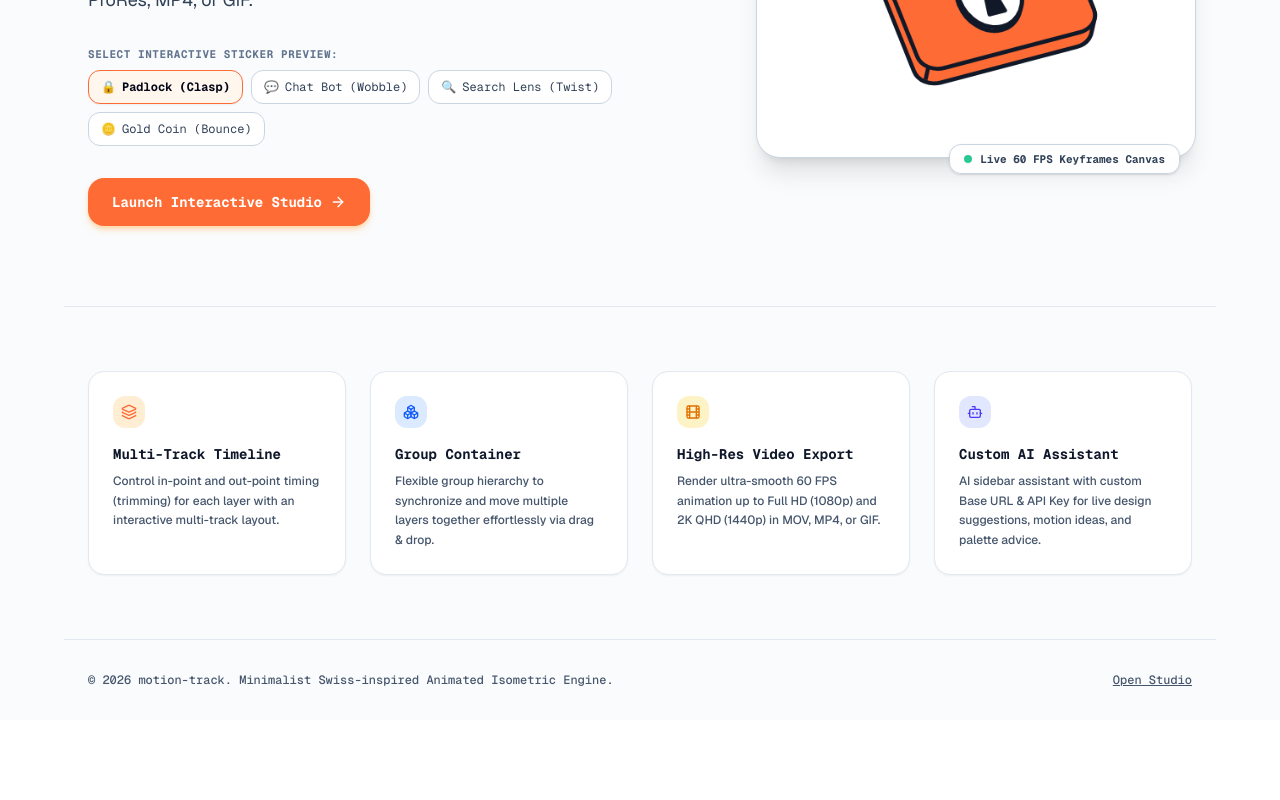
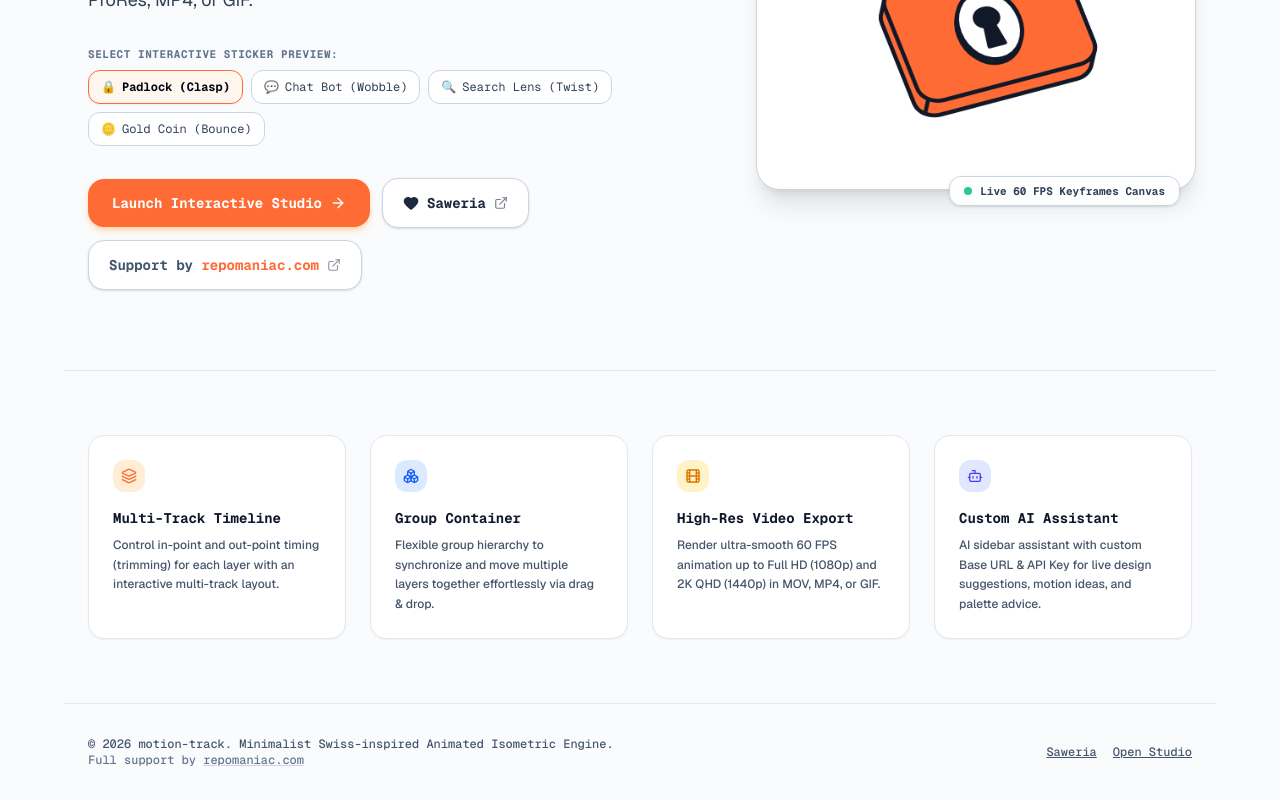
Before and after one commit to zayyid123/motion-track, a Next.js app: page / in a window 1280 px wide. Shown: the part 494-1294 px from the top of the page. Before the commit the page ends 1214 px from the top, so only its background shows below. Built offline with nearby package versions, Linux system fonts and the light colour scheme; no server answers.

Commit message:
feat: add support and donation links to landing page CTA and footer

```diff
--- a/src/components/landing/LandingView.tsx
+++ b/src/components/landing/LandingView.tsx
@@ -9,6 +9,8 @@ import {
   Film,
   Bot,
   Boxes,
+  Heart,
+  ExternalLink,
 } from 'lucide-react';
 import { draw } from '@/lib/funIsometric/fun';
 import { padlock, chat, search, coins } from '@/lib/funIsometric/icons';
@@ -21,6 +23,11 @@ const STICKER_MAP = {
   search,
   coins,
 } as const;
+
+/** Backing the project also puts your tool request on the roadmap. */
+const SAWERIA_URL = 'https://saweria.co/zayyid123';
+/** Infrastructure and ongoing support. */
+const SUPPORT_PARTNER_URL = 'https://repomaniac.com';
 
 type PreviewId = keyof typeof STICKER_MAP;
 
@@ -139,7 +146,7 @@ export const LandingView: React.FC<LandingViewProps> = ({ onOpenStudio }) => {
               </div>
             </div>
 
-            {/* Primary CTA */}
+            {/* Primary CTA + support */}
             <div className="pt-2 flex flex-wrap items-center gap-3">
               <button
                 onClick={onOpenStudio}
@@ -148,6 +155,31 @@ export const LandingView: React.FC<LandingViewProps> = ({ onOpenStudio }) => {
                 <span>Launch Interactive Studio</span>
                 <ArrowRight className="w-4 h-4" />
               </button>
+
+              <a
+                href={SAWERIA_URL}
+                target="_blank"
+                rel="noopener noreferrer"
+                title="Support the project and request new tools on Saweria"
+                className="flex items-center gap-2 px-5 py-3.5 rounded-2xl bg-white border border-slate-300 hover:border-[#ff6b35] hover:text-[#ff6b35] text-slate-800 font-mono text-sm font-bold transition shadow-sm"
+              >
+                <Heart className="w-4 h-4" fill="currentColor" />
+                <span>Saweria</span>
+                <ExternalLink className="w-3.5 h-3.5 opacity-60" />
+              </a>
+
+              <a
+                href={SUPPORT_PARTNER_URL}
+                target="_blank"
+                rel="noopener noreferrer"
+                title="Full support by repomaniac.com"
+                className="flex items-center gap-2 px-5 py-3.5 rounded-2xl bg-white border border-slate-300 hover:border-slate-400 text-slate-600 font-mono text-sm font-bold transition shadow-sm"
+              >
+                <span>
+                  Support by <span className="text-[#ff6b35]">repomaniac.com</span>
+                </span>
+                <ExternalLink className="w-3.5 h-3.5 opacity-60" />
+              </a>
             </div>
           </div>
 
@@ -222,10 +254,30 @@ export const LandingView: React.FC<LandingViewProps> = ({ onOpenStudio }) => {
 
       {/* Footer */}
       <footer className="max-w-6xl mx-auto px-6 py-8 border-t border-slate-200 flex flex-col sm:flex-row items-center justify-between text-xs font-mono text-slate-600 font-medium gap-4">
-        <div>
+        <div className="text-center sm:text-left">
           © 2026 motion-track. Minimalist Swiss-inspired Animated Isometric Engine.
+          <br />
+          <span className="text-slate-500">
+            Full support by{' '}
+            <a
+              href={SUPPORT_PARTNER_URL}
+              target="_blank"
+              rel="noopener noreferrer"
+              className="underline decoration-slate-300 hover:text-[#ff6b35] hover:decoration-[#ff6b35] transition"
+            >
+              repomaniac.com
+            </a>
+          </span>
         </div>
         <div className="flex items-center gap-4">
+          <a
+            href={SAWERIA_URL}
+            target="_blank"
+            rel="noopener noreferrer"
+            className="underline hover:text-[#ff6b35]"
+          >
+            Saweria
+          </a>
           <button onClick={onOpenStudio} className="underline hover:text-[#ff6b35]">
             Open Studio
           </button>
```
